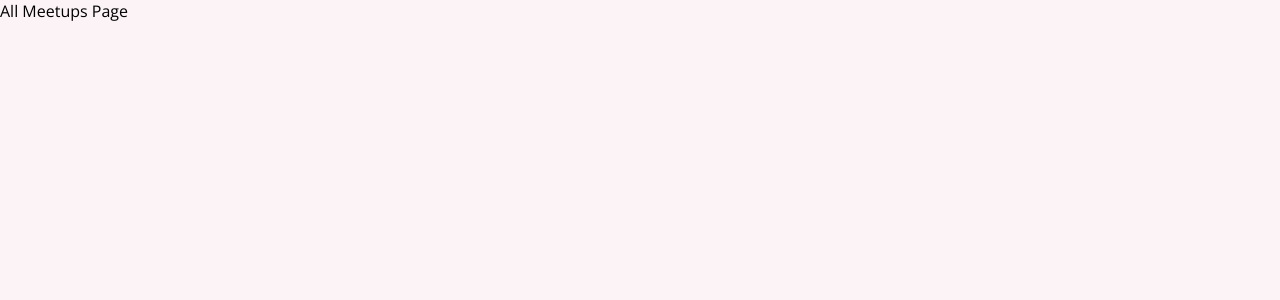
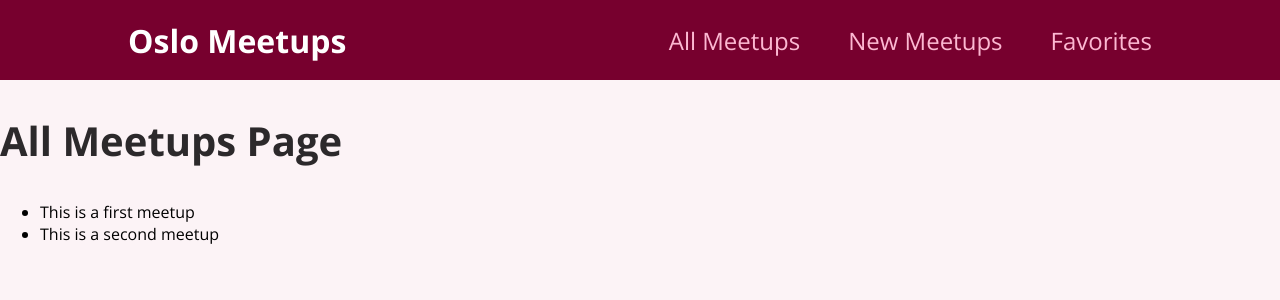
Before and after one commit to SergeiRavinski/react_meetups, a React (Create React App) app: page / in a window 1280 px wide. Shown: the top 300 px of the page. Built offline with nearby package versions, Linux system fonts and the light colour scheme.

Commit message:
Added styles and data

```diff
--- a/src/App.js
+++ b/src/App.js
@@ -1,21 +1,25 @@
-import { Route } from "react-router-dom";
+import { Route, Switch } from "react-router-dom";
 
 import AllMeetupsPage from "./pages/AllMeetups";
 import FavoritesPage from "./pages/Favorites";
 import NewMeetupPage from "./pages/NewMeetup";
+import MainNavigation from "./components/layout/MainNavigation";
 
 function App() {
 	return (
 		<div>
-			<Route path="/">
+      <MainNavigation />
+			<Switch>
+				<Route path="/" exact>
 					<AllMeetupsPage />
 				</Route>
-      <Route path='/favorites'>
+				<Route path="/favorites">
 					<FavoritesPage />
 				</Route>
-      <Route path='/new-meetup'>
+				<Route path="/new-meetup">
 					<NewMeetupPage />
 				</Route>
+			</Switch>
 		</div>
 	);
 }
--- /dev/null
+++ b/src/components/layout/Card.module.css
@@ -0,0 +1,5 @@
+.card {
+  background-color: white;
+  border-radius: 6px;
+  box-shadow: 0 2px 8px rgba(0, 0, 0, 0.2);
+}
--- /dev/null
+++ b/src/components/layout/Layout.module.css
@@ -0,0 +1,5 @@
+.main {
+  margin: 3rem auto;
+  width: 90%;
+  max-width: 40rem;
+}
--- /dev/null
+++ b/src/components/layout/MainNavigation.js
@@ -0,0 +1,25 @@
+import { Link } from "react-router-dom";
+import classes from './MainNavigation.module.css'
+
+function MainNavigation() {
+	return (
+		<header className={classes.header}>
+			<div className={classes.logo}>Oslo Meetups</div>
+			<nav>
+				<ul>
+					<li>
+						<Link to="/">All Meetups</Link>
+					</li>
+					<li>
+						<Link to="/new-meetup">New Meetups</Link>
+					</li>
+					<li>
+						<Link to="/favorites">Favorites</Link>
+					</li>
+				</ul>
+			</nav>
+		</header>
+	);
+}
+
+export default MainNavigation;
--- /dev/null
+++ b/src/components/layout/MainNavigation.module.css
@@ -0,0 +1,47 @@
+.header {
+	width: 100%;
+	height: 5rem;
+	display: flex;
+	align-items: center;
+	justify-content: space-between;
+	background-color: #77002e;
+	padding: 0 10%;
+ }
+
+ .logo {
+	font-size: 2rem;
+	color: white;
+	font-weight: bold;
+ }
+
+ .header ul {
+	list-style: none;
+	margin: 0;
+	padding: 0;
+	display: flex;
+	align-items: baseline;
+ }
+
+ .header li {
+	margin-left: 3rem;
+ }
+
+ .header a {
+	text-decoration: none;
+	font-size: 1.5rem;
+	color: #fcb8d2;
+ }
+
+ .header a:hover,
+ .header a:active,
+ .header a.active {
+	color: white;
+ }
+
+ .badge {
+	background-color: #cc2062;
+	color: white;
+	border-radius: 12px;
+	padding: 0 1rem;
+	margin-left: 0.5rem;
+ }
--- /dev/null
+++ b/src/components/layout/MeetupList.module.css
@@ -0,0 +1,5 @@
+.list {
+  list-style: none;
+  margin: 0;
+  padding: 0;
+}
--- a/src/pages/AllMeetups.js
+++ b/src/pages/AllMeetups.js
@@ -1,5 +1,35 @@
+const DUMMY_DATA = [
+	{
+		id: "m1",
+		title: "This is a first meetup",
+		image:
+			"https://upload.wikimedia.org/wikipedia/commons/thumb/d/d3/Stadtbild_M%C3%BCnchen.jpg/2560px-Stadtbild_M%C3%BCnchen.jpg",
+		address: "Meetupstreet 5, 12345 Meetup City",
+		description:
+			"This is a first, amazing meetup which you definitely should not miss. It will be a lot of fun!",
+	},
+	{
+		id: "m2",
+		title: "This is a second meetup",
+		image:
+			"https://upload.wikimedia.org/wikipedia/commons/thumb/d/d3/Stadtbild_M%C3%BCnchen.jpg/2560px-Stadtbild_M%C3%BCnchen.jpg",
+		address: "Meetupstreet 5, 12345 Meetup City",
+		description:
+			"This is a first, amazing meetup which you definitely should not miss. It will be a lot of fun!",
+	},
+];
+
 function AllMeetupsPage() {
-	return <div>All Meetups Page</div>
+	return (
+		<section>
+			<h1>All Meetups Page</h1>
+			<ul>
+				{DUMMY_DATA.map((meetup) => {
+					return <li key={meetup.id}>{meetup.title}</li>;
+				})}
+			</ul>
+		</section>
+	);
 }
 
 export default AllMeetupsPage;
```
Also changed, not shown: src/components/layout/MeetupItem.module.css (added, +46 -0 lines), src/components/layout/NewMeetupForm.module.css (added, +45 -0 lines). Lines whose indentation alone changed are shown as unchanged.
